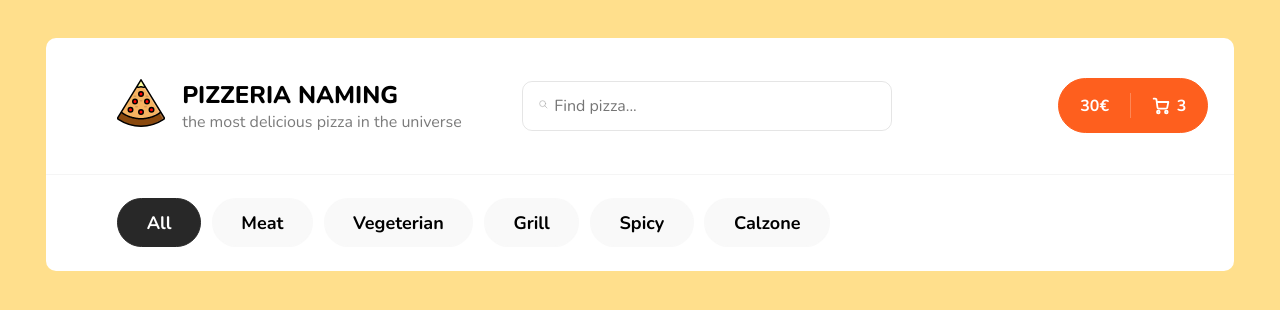
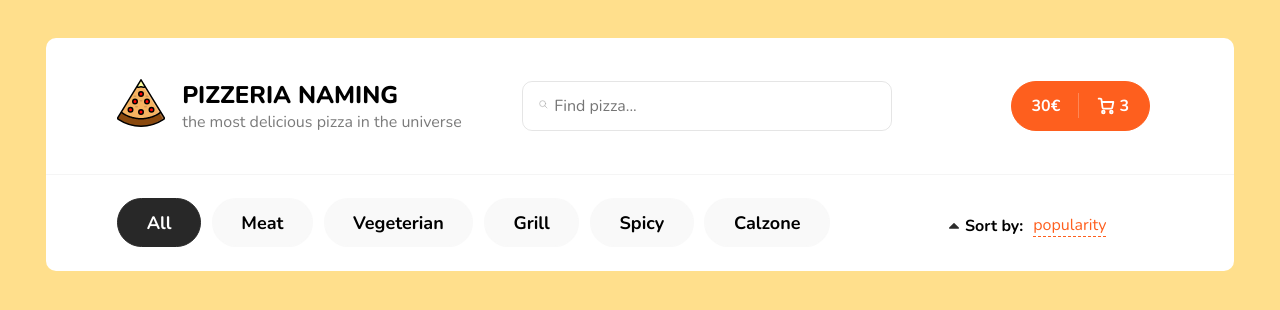
Before and after one commit to danylo-gavrylovskyi/Pizza_website, a React (Create React App) app: page / in a window 1280 px wide. Shown: the top 310 px of the page. Built offline with nearby package versions, Linux system fonts and the light colour scheme.

Commit message:
Layout for sort component

```diff
--- a/src/App.js
+++ b/src/App.js
@@ -2,6 +2,7 @@ import React from 'react';
 
 import { Header } from './components/Header';
 import { Categories } from './components/Categories';
+import { Sort } from './components/Sort';
 
 import './App.scss';
 
@@ -10,8 +11,8 @@ function App() {
     <div className="App">
       <Header></Header>
       <Categories></Categories>
-      {/* <Sort></Sort>
-      <p>Category</p>
+      <Sort></Sort>
+      {/* <p>Category</p>
       <main>
         <PizzaBlock></PizzaBlock>
       </main>
--- /dev/null
+++ b/src/components/Sort.jsx
@@ -0,0 +1,15 @@
+import styles from '../scss/_sort.module.scss';
+
+export function Sort() {
+  return (
+    <div className={styles.sortBlock}>
+      <svg width="10" height="6" viewBox="0 0 10 6" fill="none" xmlns="http://www.w3.org/2000/svg">
+        <path
+          d="M10 5C10 5.16927 9.93815 5.31576 9.81445 5.43945C9.69075 5.56315 9.54427 5.625 9.375 5.625H0.625C0.455729 5.625 0.309245 5.56315 0.185547 5.43945C0.061849 5.31576 0 5.16927 0 5C0 4.83073 0.061849 4.68424 0.185547 4.56055L4.56055 0.185547C4.68424 0.061849 4.83073 0 5 0C5.16927 0 5.31576 0.061849 5.43945 0.185547L9.81445 4.56055C9.93815 4.68424 10 4.83073 10 5Z"
+          fill="#2C2C2C"></path>
+      </svg>
+      <div className={styles.bold}>Sort by:</div>
+      <div className={styles.sortCriteria}>popularity</div>
+    </div>
+  );
+}
--- a/src/scss/_categories.module.scss
+++ b/src/scss/_categories.module.scss
@@ -1,7 +1,7 @@
 .categories {
   margin-left: 6%;
   width: 60%;
-  display: flex;
+  display: inline-flex;
   justify-content: space-between;
   padding-top: 2%;
   padding-bottom: 2%;
--- a/src/scss/_header.module.scss
+++ b/src/scss/_header.module.scss
@@ -77,7 +77,7 @@
     margin-left: 25%;
     @media (max-width: 1700px) {
       & {
-        margin-left: 14%;
+        margin-left: 10%;
       }
     }
 
@@ -86,8 +86,8 @@
       border: 1px solid #fe5f1e;
       color: white;
       border-radius: 30px;
-      width: 150px;
-      height: 55px;
+      width: 140%;
+      height: 50px;
       transition: all 0.3s;
       cursor: pointer;
 
--- /dev/null
+++ b/src/scss/_sort.module.scss
@@ -0,0 +1,19 @@
+.sortBlock {
+  display: inline-flex;
+  align-items: center;
+  margin-left: 10%;
+
+  svg {
+    margin-right: 6px;
+  }
+
+  .bold {
+    font-weight: 700;
+  }
+
+  .sortCriteria {
+    color: #fe5f1e;
+    border-bottom: 1px dashed #fe5f1e;
+    margin-left: 10px;
+  }
+}
```
